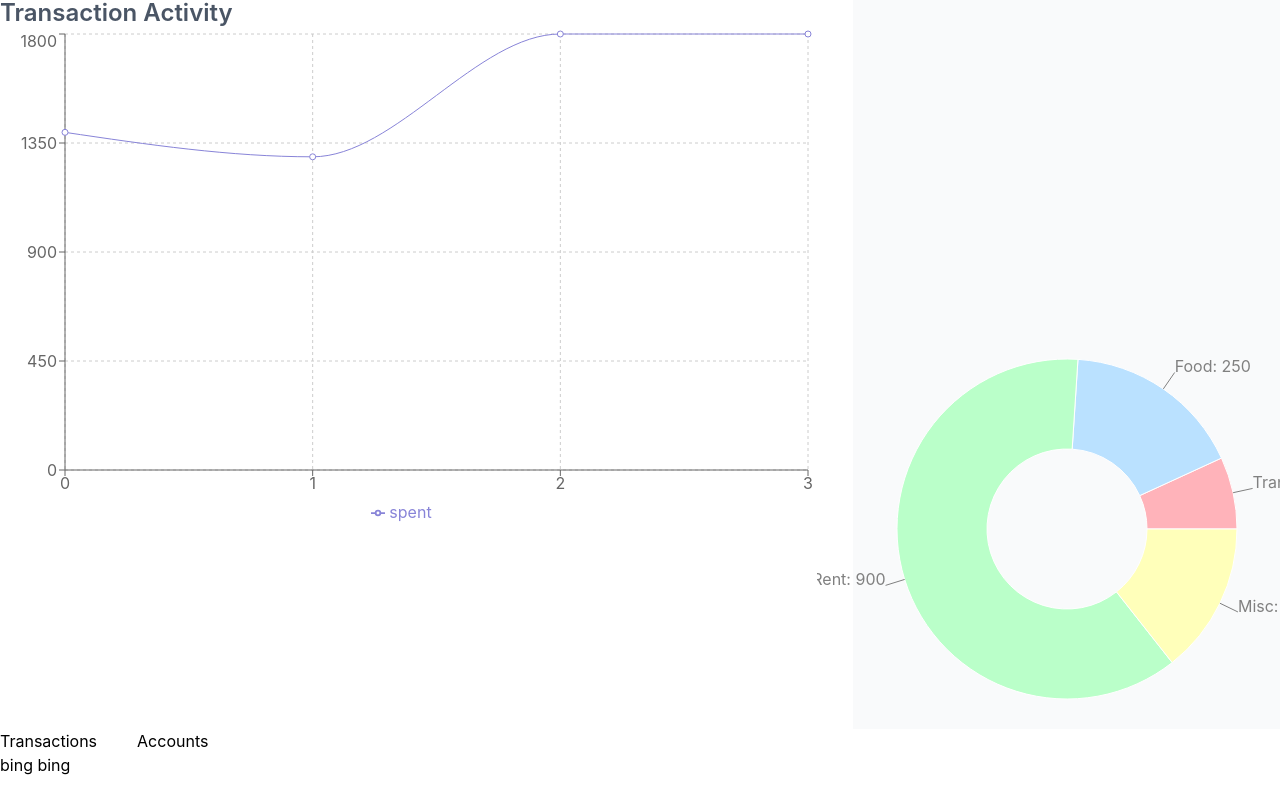
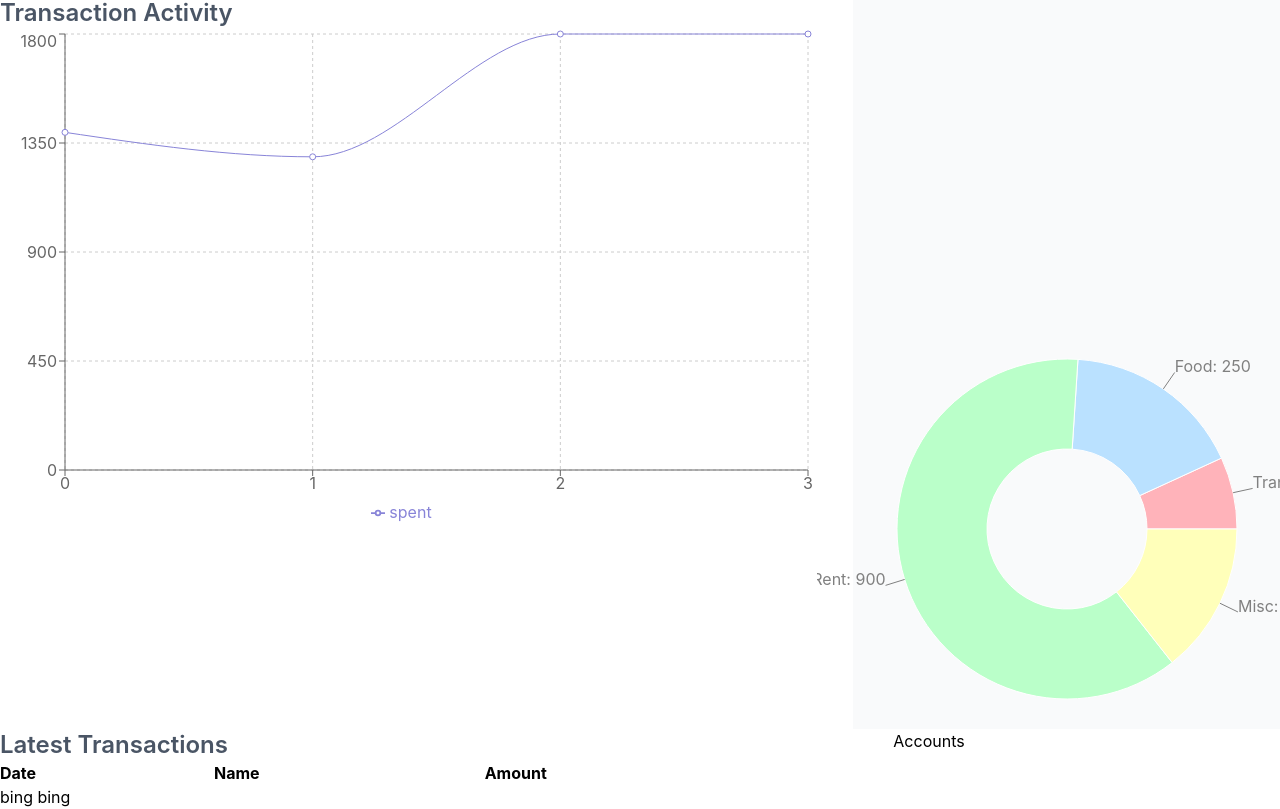
Before and after one commit to ncarr6/expense_tracking_app, a React (Vite) app in the folder frontend/: page / in a window 1280 px wide. Shown: the part 381-1190 px from the top of the page. Before the commit the page ends 1158 px from the top, so only its background shows below. Built offline with nearby package versions, Linux system fonts and the light colour scheme.

Commit message:
creating transaction cmp

```diff
--- a/frontend/src/components/transactions.jsx
+++ b/frontend/src/components/transactions.jsx
@@ -1,7 +1,26 @@
+import Title from "./title"
+
 function Transactions() {
 
   return (
-    <div>Transactions</div>
+    <div className="py-20 w-full md:w-2/3">
+
+      <Title title ="Latest Transactions"/>
+
+      <div className="overflow-x-auto mt-5">
+        <table className="w-full">
+          <thead className="w-full border-b border-solid border-gray-800">
+            <tr className="w-full text-black text-left">
+              <th className="py-2">Date</th>
+              <th className="py-2">Name</th>
+              <th className="py-2">Amount</th>
+            </tr>
+          </thead>
+
+        </table>
+
+      </div>
+    </div>
   )
 
 }
```
